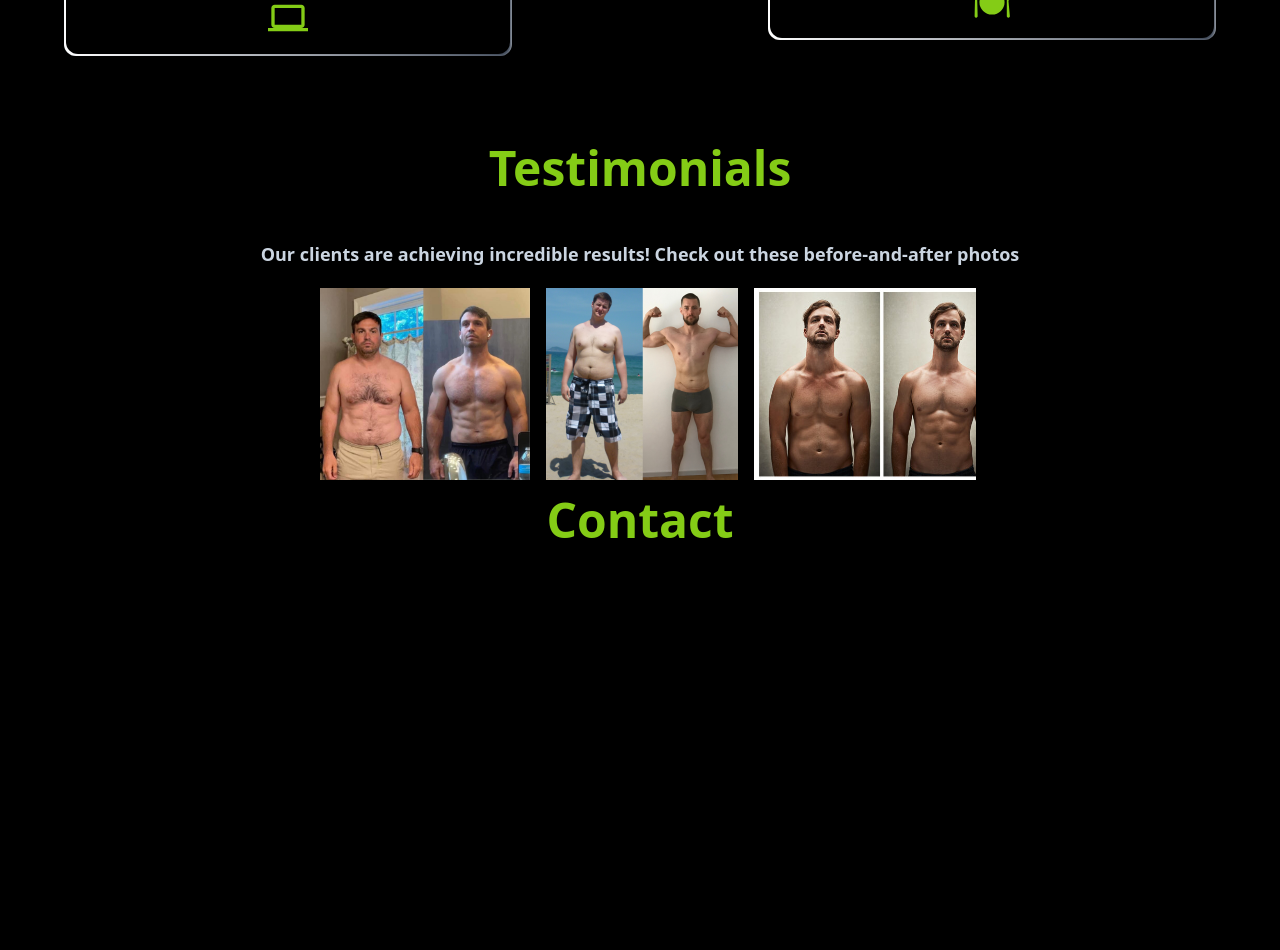
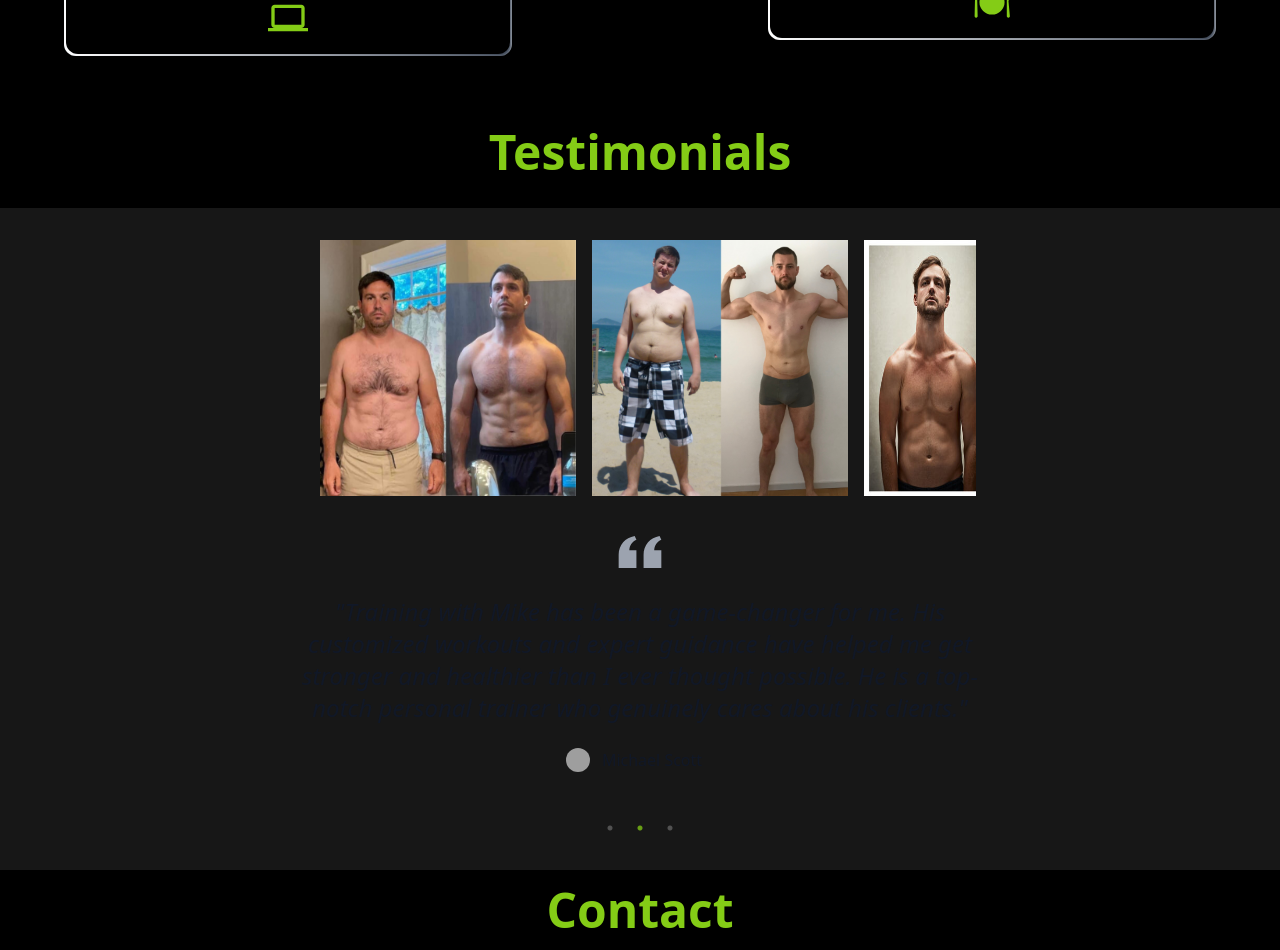
Before and after one commit to marcsouth/Mike-Site, a React (Create React App) app: page / in a window 1280 px wide. Shown: the part 2080-3030 px from the top of the page. Before the commit the page ends 2640 px from the top, so only its background shows below. Built offline with nearby package versions, Linux system fonts and the light colour scheme; grey boxes are pictures that could not be loaded.

Commit message:
testimonails layout done

```diff
--- a/package.json
+++ b/package.json
@@ -11,6 +11,7 @@
     "react-icons": "^4.8.0",
     "react-scripts": "5.0.1",
     "react-scroll": "^1.8.9",
+    "react-slick": "^0.29.0",
     "web-vitals": "^2.1.4"
   },
   "scripts": {
--- a/src/App.css
+++ b/src/App.css
@@ -1,6 +1,7 @@
 @tailwind base;
 @tailwind components;
 @tailwind utilities;
+
 
 * {
     margin: 0;
@@ -81,9 +82,42 @@ body{
     display: none;
 }
 
+.slick-dots li button:before {
+    font-family: 'slick';
+    font-size: 6px;
+    line-height: 20px;
+    position: absolute;
+    top: 0;
+    left: 0;
+    width: 20px;
+    height: 20px;
+    content: '•';
+    text-align: center;
+    opacity: .25;
+    color: white;
+    -webkit-font-smoothing: antialiased;
+    -moz-osx-font-smoothing: grayscale;
+}
 
+.slick-dots li.slick-active button:before {
+    opacity: .75;
+    color: rgb(132 204 22);
+}
 
+div.slick-list{
+    padding-inline: 0px;
+}
 
+.slick-dots {
+    position: initial;
+    bottom: -25px;
+    display: block;
+    width: 100%;
+    padding: 0;
+    margin: 0;
+    list-style: none;
+    text-align: center;
+}
 
 
 @media screen and (max-width:940px) {
--- a/src/App.js
+++ b/src/App.js
@@ -1,10 +1,13 @@
-import './App.css';
+
 import Navigation from './components/navigation';
 import About from './components/about';
 import Testimonials from './components/testimonials';
 import Contact from './components/contact';
 import Services from './components/services';
 import { Link } from "react-scroll";
+import "slick-carousel/slick/slick.css";
+import "slick-carousel/slick/slick-theme.css";
+import './App.css';
 
 function App() {
   return (
--- a/src/components/navigation.js
+++ b/src/components/navigation.js
@@ -29,7 +29,7 @@ const Navigation = () => {
                         <Link to="services" spy={true} smooth={true} offset={-100} duration={500} onClick={closeMenu}>SERVICES</Link>
                     </li>
                     <li className='nav-item'>
-                        <Link to="testimonials" spy={true} smooth={true} offset={50} duration={500} onClick={closeMenu}>TESTIMONIALS</Link>
+                        <Link to="testimonials" spy={true} smooth={true} offset={-100} duration={500} onClick={closeMenu}>TESTIMONIALS</Link>
                     </li>
                     <li className='nav-item'>
                             <Link to="contact" spy={true} smooth={true} offset={50} duration={500} onClick={closeMenu}>CONTACT</Link>
--- a/src/components/qoutecarousel.js
+++ b/src/components/qoutecarousel.js
@@ -0,0 +1,81 @@
+import Slider from "react-slick";
+
+export default function SimpleSlider() {
+  var settings = {
+    dots: true,
+    infinite: true,
+    slidesToShow: 1,
+    slidesToScroll: 1,
+    arrows:false,
+    autoplay:true,
+    speed: 500,
+    fade: true,
+    cssEase: 'linear',
+  };
+  return (
+
+
+
+    <Slider {...settings} >
+
+<div >
+
+<figure className="max-w-screen-md mx-auto text-center mt-10">
+    <svg aria-hidden="true" class="w-12 h-12 mx-auto mb-3 text-gray-400 dark:text-gray-600" viewBox="0 0 24 27" fill="none" xmlns="http://www.w3.org/2000/svg"><path d="M14.017 18L14.017 10.609C14.017 4.905 17.748 1.039 23 0L23.995 2.151C21.563 3.068 20 5.789 20 8H24V18H14.017ZM0 18V10.609C0 4.905 3.748 1.038 9 0L9.996 2.151C7.563 3.068 6 5.789 6 8H9.983L9.983 18L0 18Z" fill="currentColor"/></svg>
+    <blockquote>
+        <p className="text-2xl italic font-medium text-gray-900 dark:text-white px-4">"Mike is an incredible personal trainer who has helped me achieve my fitness goals in a short amount of time. He is knowledgeable, motivational, and dedicated to his clients.
+        I highly recommend him to anyone looking to improve their health and fitness."</p>
+    </blockquote>
+    <figcaption class="flex items-center justify-center mt-6 space-x-3">
+
+        <img className="w-6 h-6 rounded-full" src="https://flowbite.s3.amazonaws.com/blocks/marketing-ui/avatars/jese-leos.png" alt="profile picture" />
+        <div className="flex items-center divide-x-2 divide-gray-500 dark:divide-gray-700">
+            <cite className="pr-3 font-medium text-gray-900 dark:text-white">Ken Carson</cite>
+        </div>
+    </figcaption>
+
+    </figure>
+
+</div>
+
+<div>
+    <figure className="max-w-screen-md mx-auto text-center mt-10">
+    <svg aria-hidden="true" className="w-12 h-12 mx-auto mb-3 text-gray-400 dark:text-gray-600" viewBox="0 0 24 27" fill="none" xmlns="http://www.w3.org/2000/svg"><path d="M14.017 18L14.017 10.609C14.017 4.905 17.748 1.039 23 0L23.995 2.151C21.563 3.068 20 5.789 20 8H24V18H14.017ZM0 18V10.609C0 4.905 3.748 1.038 9 0L9.996 2.151C7.563 3.068 6 5.789 6 8H9.983L9.983 18L0 18Z" fill="currentColor"/></svg>
+    <blockquote>
+        <p className="text-2xl italic font-medium text-gray-900 dark:text-white px-4">"Training with Mike has been a game-changer for me. His customized workouts and expert guidance have helped me get stronger and healthier than I ever thought possible.
+         He is a top-notch personal trainer who genuinely cares about his clients."</p>
+    </blockquote>
+    <figcaption className="flex items-center justify-center mt-6 space-x-3">
+
+        <img className="w-6 h-6 rounded-full" src="https://flowbite.s3.amazonaws.com/blocks/marketing-ui/avatars/michael-gouch.png" alt="profile picture" />
+        <div className="flex items-center divide-x-2 divide-gray-500 dark:divide-gray-700">
+            <cite className="pr-3 font-medium text-gray-900 dark:text-white">Michael Scott</cite>
+        </div>
+    </figcaption>
+
+    </figure>
+</div>
+
+<div>
+
+    <figure className="max-w-screen-md mx-auto text-center mt-10">
+    <svg aria-hidden="true" className="w-12 h-12 mx-auto mb-3 text-gray-400 dark:text-gray-600" viewBox="0 0 24 27" fill="none" xmlns="http://www.w3.org/2000/svg"><path d="M14.017 18L14.017 10.609C14.017 4.905 17.748 1.039 23 0L23.995 2.151C21.563 3.068 20 5.789 20 8H24V18H14.017ZM0 18V10.609C0 4.905 3.748 1.038 9 0L9.996 2.151C7.563 3.068 6 5.789 6 8H9.983L9.983 18L0 18Z" fill="currentColor"/></svg>
+    <blockquote>
+        <p className="text-2xl italic font-medium text-gray-900 dark:text-white px-4">"Mike is hands down the best personal trainer I have ever worked with. He pushes me to my limits and motivates me to reach my fitness goals. He is friendly, professional, and incredibly knowledgeable about fitness and nutrition. I would recommend him to anyone looking for a personal trainer."</p>
+    </blockquote>
+    <figcaption className="flex items-center justify-center mt-6 space-x-3">
+
+        <img className="w-6 h-6 rounded-full" src="https://flowbite.s3.amazonaws.com/blocks/marketing-ui/avatars/bonnie-green.png" alt="profile picture" />
+        <div className="flex items-center divide-x-2 divide-gray-500 dark:divide-gray-700">
+            <cite className="pr-3 font-medium text-gray-900 dark:text-white">kobe Bryant</cite>
+        </div>
+    </figcaption>
+
+    </figure>
+
+</div>
+
+    </Slider>
+
+  );
+}
--- a/src/components/testimonials.js
+++ b/src/components/testimonials.js
@@ -4,6 +4,7 @@ import Test2 from "../components/images/test2.png";
 import Test3 from "../components/images/test3.jpg";
 import Test4 from "../components/images/test4.jpg";
 import Test5 from "../components/images/test5.webp";
+import SimpleSlider from './qoutecarousel';
 
 
 
@@ -12,42 +13,47 @@ export default function Testimonials() {
 
   return (
     <>
-        <h2 id="testimonials" className="text-lime-500 text-5xl mb10 my-8 font-extrabold p-4 flex w-full justify-center items-center">Testimonials</h2>
+        <h2 id="testimonials" className="text-lime-500 text-5xl mb10 my-8 font-extrabold flex w-full justify-center items-center">Testimonials</h2>
 
-        <p className=' text-slate-300 text-center mb-5 text-lg font-semibold'>Our clients are achieving incredible results! Check out these before-and-after photos </p>
+        <div className='bg-neutral-900 py-8 '>
+
+
 
         <div className="mx-auto max-w-2xl overflow-x-scroll scroll-snap-type-x snap-mandatory px-4">
       <div className="flex flex-row snap-center">
         <img
           src={Test1}
           alt="picture 1"
-          className="w-64 h-48 mr-4 snap-start"
+          className="w-64 h-64 mr-4 snap-start"
         />
         <img
           src={Test2}
           alt="picture 2"
-          className="w-64 h-48 mr-4"
+          className="w-64 h-64 mr-4"
         />
         <img
           src={Test3}
           alt="picture 3"
-          className="w-64 h-48 mr-4"
+          className="w-64 h-64 mr-4"
         />
         <img
           src={Test4}
           alt="picture 4"
-          className="w-64 h-48 mr-4"
+          className="w-64 h-64 mr-4"
         />
         <img
           src={Test5}
           alt="picture 5"
-          className="w-64 h-48 mr-4 snap-end"
+          className="w-64 h-64 mr-4 snap-end"
         />
       </div>
 
     </div>
 
+    <SimpleSlider />
 
+
+</div>
 
 
 
```
Also changed, not shown: src/components/services.js (+3 -29 lines), 1 other file (tests, documents, lock files or other folders).
